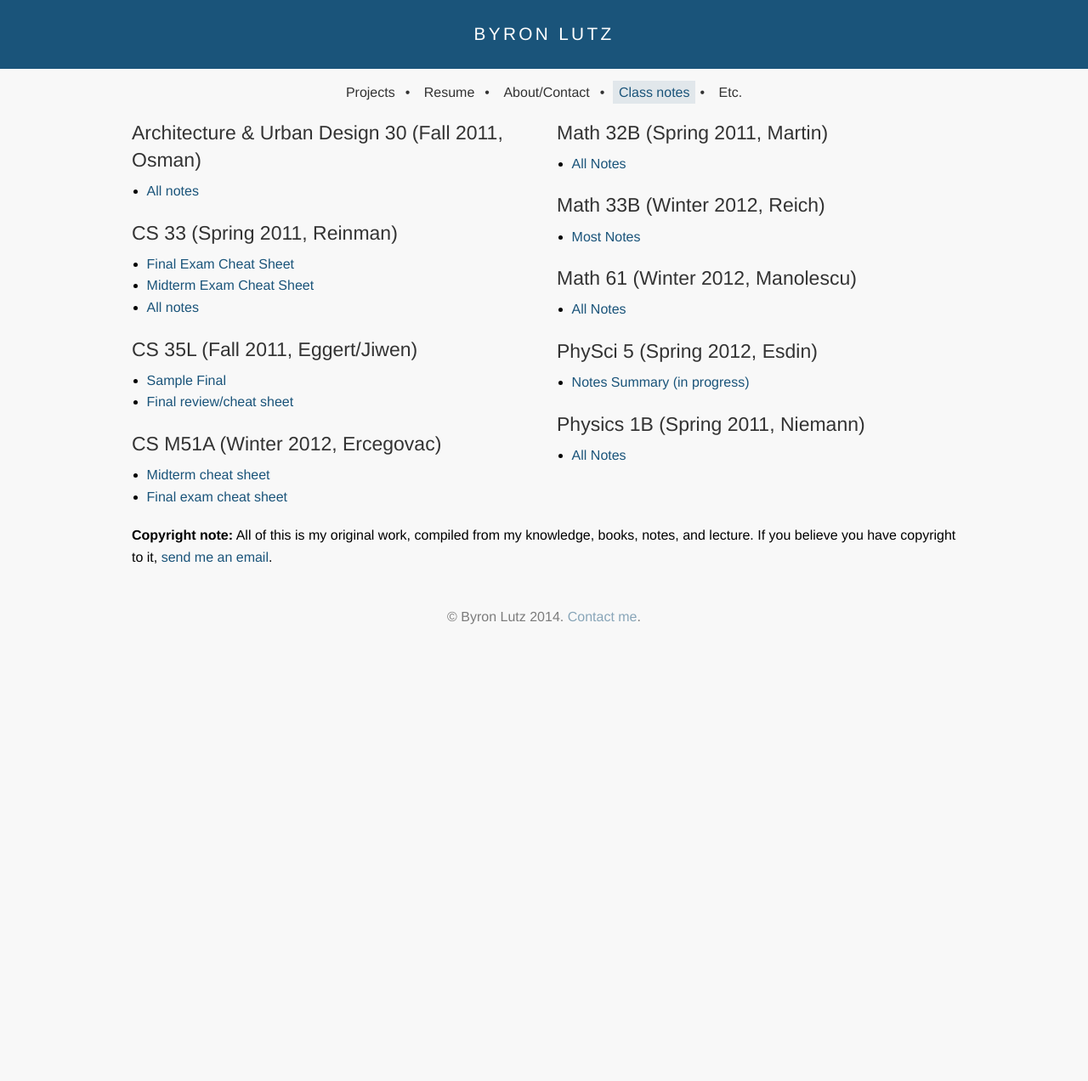
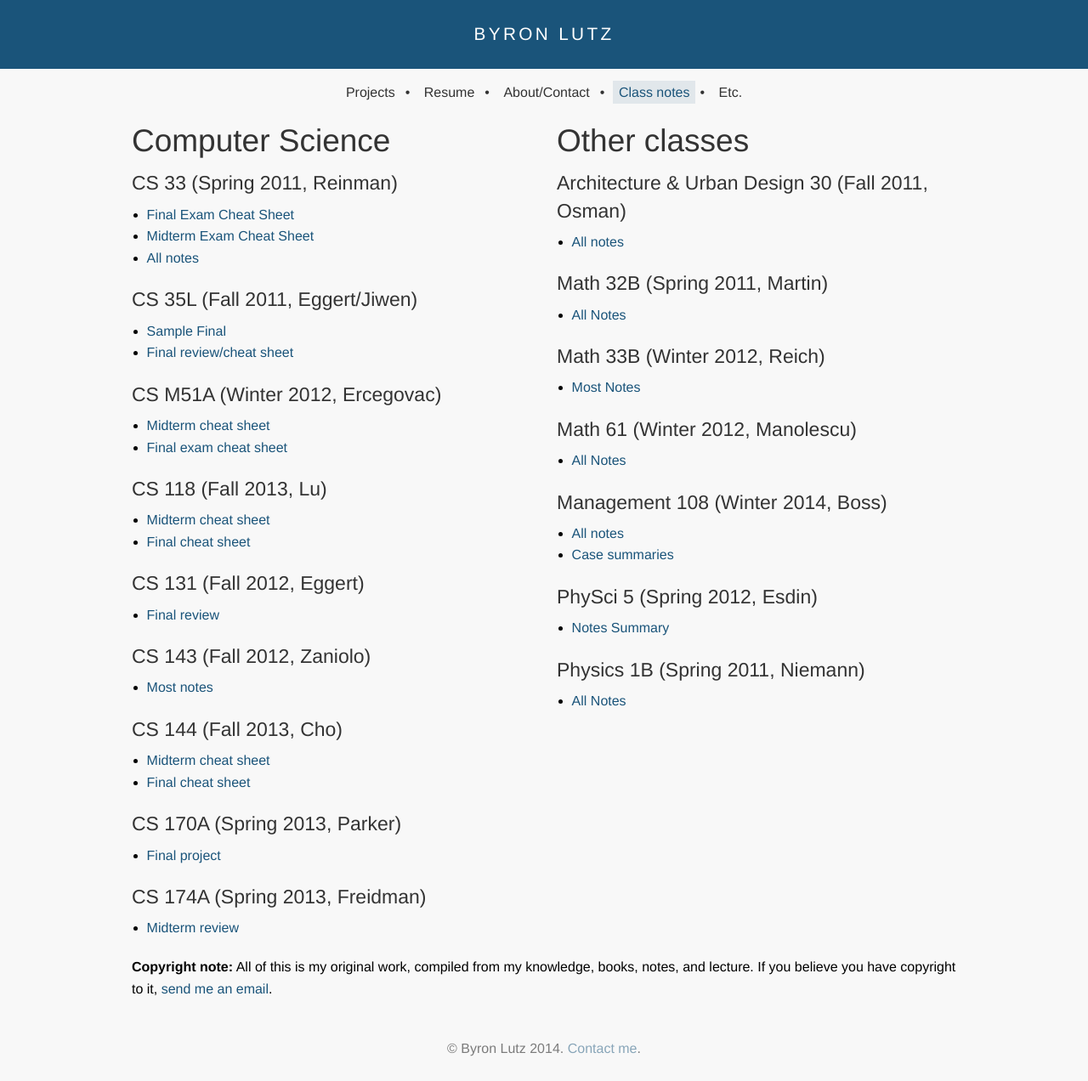
Before and after one commit to blutz/blutz.github.io, a Jekyll site: the page built from notes.html, in a window 1280 px wide. Shown: the whole page at 85% size. Built offline with Jekyll 4.4.1, drawn with Linux system fonts in a browser that asks for light colours; before the commit the page ends 900 px from its top, so only the background shows below that.

Commit message:
Updated notes

```diff
--- a/notes.html
+++ b/notes.html
@@ -5,11 +5,7 @@ layout: empty
 ---
 <div class="row">
     <div class="small-12 large-6 columns">
-        <h4>Architecture &amp; Urban Design 30 (Fall 2011, Osman)</h4>
-        <ul>
-            <li><a href="https://docs.google.com/open?id=0B6M_GsahdobOYzQzNWFhMTQtMjg2Ni00MjY1LWFmYWUtMzVkNWYxNTE3OTkz">All notes</a></li>
-        </ul>
-
+        <h2>Computer Science</h2>
         <h4>CS 33 (Spring 2011, Reinman)</h4>
         <ul>
             <li><a href="https://docs.google.com/document/d/1Co0fgTRlVhbcaCTf9x_Kea9jPxefomiLWtBnsexHBcY/edit">Final Exam Cheat Sheet</a></li>
@@ -29,9 +25,45 @@ layout: empty
             <li><a href="https://docs.google.com/file/d/0B6M_GsahdobOT0diN0hsclJRSWVBLWpmd2hjekRIUQ/edit">Final exam cheat sheet</a></li>
         </ul>
 
+        <h4>CS 118 (Fall 2013, Lu)</h4>
+        <ul>
+            <li><a href="https://drive.google.com/file/d/0B6M_GsahdobOTlJZM1hpcjhiYzQ/edit?usp=sharing">Midterm cheat sheet</a></li>
+            <li><a href="https://drive.google.com/file/d/0B6M_GsahdobOODhyTzBLMGQtMlE/edit?usp=sharing">Final cheat sheet</a></li>
+        </ul>
+
+        <h4>CS 131 (Fall 2012, Eggert)</h4>
+        <ul>
+            <li><a href="https://drive.google.com/folderview?id=0B6M_GsahdobOQmZfR1hRUzJ0TDg&usp=sharing">Final review</a></li>
+        </ul>
+
+        <h4>CS 143 (Fall 2012, Zaniolo)</h4>
+        <ul>
+            <li><a href="https://drive.google.com/folderview?id=0B6M_GsahdobOVDdBREhVRFRMMUE&usp=sharing">Most notes</a></li>
+        </ul>
+
+        <h4>CS 144 (Fall 2013, Cho)</h4>
+        <ul>
+            <li><a href="https://drive.google.com/file/d/0B6M_GsahdobOaWdIOEZUbDVKRkU/edit?usp=sharing">Midterm cheat sheet</a></li>
+            <li><a href="https://drive.google.com/file/d/0B6M_GsahdobOR3ByYVllQU1DdDA/edit?usp=sharing">Final cheat sheet</a></li>
+        </ul>
+
+        <h4>CS 170A (Spring 2013, Parker)</h4>
+        <ul>
+            <li><a href="https://drive.google.com/file/d/0B6M_GsahdobOUHNaMTJNTDR2eVk/edit?usp=sharing">Final project</a></li>
+        </ul>
+
+        <h4>CS 174A (Spring 2013, Freidman)</h4>
+        <ul>
+            <li><a href="https://docs.google.com/document/d/1WGKpW14mCASSiVbpXqhUPN0Lpv1hj7JJ0m2XWE9JxB8/edit?usp=sharing">Midterm review</a></li>
+        </ul>
     </div><!-- end 6 col -->
 
     <div class="small-12 large-6 columns">
+        <h2>Other classes</h2>
+        <h4>Architecture &amp; Urban Design 30 (Fall 2011, Osman)</h4>
+        <ul>
+            <li><a href="https://docs.google.com/open?id=0B6M_GsahdobOYzQzNWFhMTQtMjg2Ni00MjY1LWFmYWUtMzVkNWYxNTE3OTkz">All notes</a></li>
+        </ul>
 
         <h4>Math 32B (Spring 2011, Martin)</h4>
         <ul>
@@ -47,9 +79,15 @@ layout: empty
             <li><a href="https://docs.google.com/open?id=0B6M_GsahdobOMmI1MTQ0OTItYTVlMy00ZDJmLTgxYmEtZTVlMTgzN2VjZmNi">All Notes</a></li>
         </ul>
 
+        <h4>Management 108 (Winter 2014, Boss)</h4>
+        <ul>
+            <li><a href="https://drive.google.com/folderview?id=0B6M_GsahdobOQTY1bkJDZUdRNms&usp=sharing">All notes</a></li>
+            <li><a href="https://drive.google.com/folderview?id=0B6M_GsahdobOQUo1YzRhZmFXWUk&usp=sharing">Case summaries</a></li>
+        </ul>
+
         <h4>PhySci 5 (Spring 2012, Esdin)</h4>
         <ul>
-            <li><a href="https://docs.google.com/open?id=0B6M_GsahdobOZGh5NjlobmVyUmc">Notes Summary (in progress)</a></li>
+            <li><a href="https://docs.google.com/open?id=0B6M_GsahdobOZGh5NjlobmVyUmc">Notes Summary</a></li>
         </ul>
 
         <h4>Physics 1B (Spring 2011, Niemann)</h4>
```
